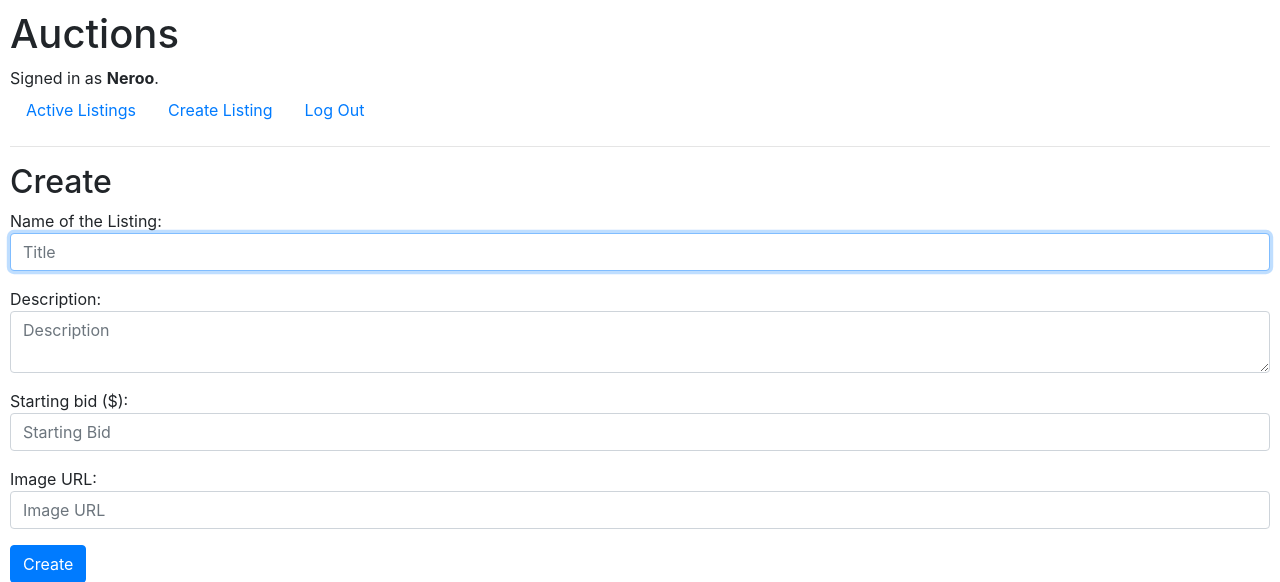
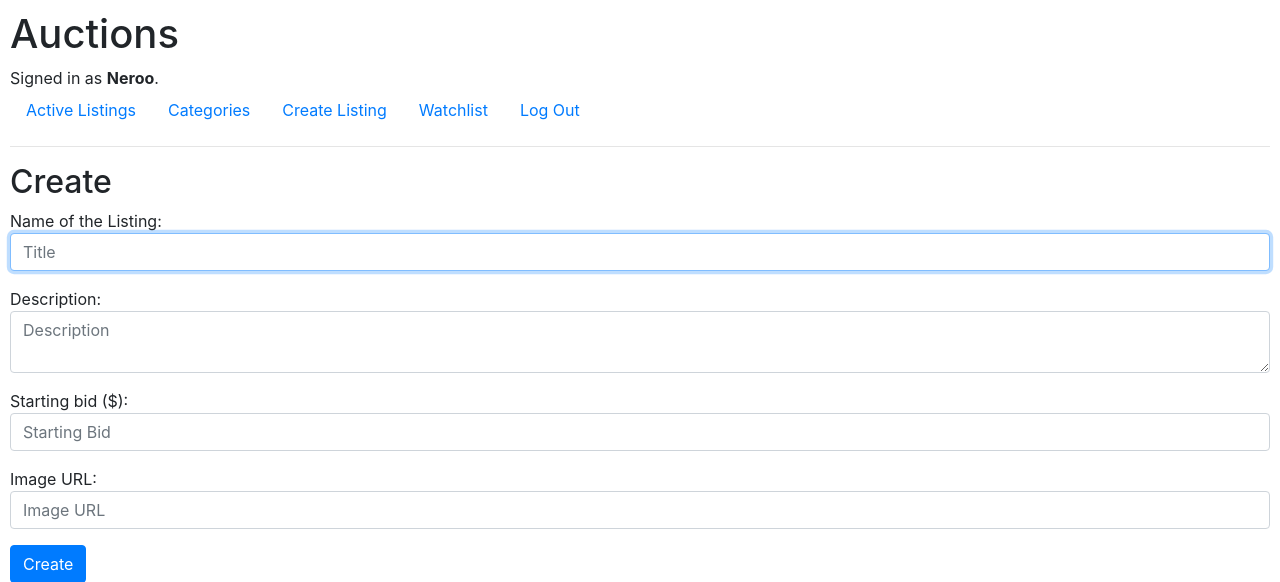
Before and after one commit to neropass/ebay, a Django app: page /create in a window 1280 px wide. Shown: the top 582 px of the page. Run offline with Django 3.2, Linux system fonts and the light colour scheme; a user stored in the database is signed in; some libraries are stand-ins or nearby versions.

Commit message:
html adjustments

```diff
--- a/auctions/templates/auctions/layout.html
+++ b/auctions/templates/auctions/layout.html
@@ -20,9 +20,15 @@
             <li class="nav-item">
                 <a class="nav-link" href="{% url 'index' %}">Active Listings</a>
             </li>
+            <li class="nav-item">
+                <a class="nav-link" href="#">Categories</a>
+            </li>
             {% if user.is_authenticated %}
-                <li>
+                <li class="nav-item">
                     <a class="nav-link" href="{% url 'create' %}">Create Listing</a>
+                </li>
+                <li class="nav-item">
+                    <a class="nav-link" href="#">Watchlist</a>
                 </li>
                 <li class="nav-item">
                     <a class="nav-link" href="{% url 'logout' %}">Log Out</a>
```
Also changed, not shown: db.sqlite3.
